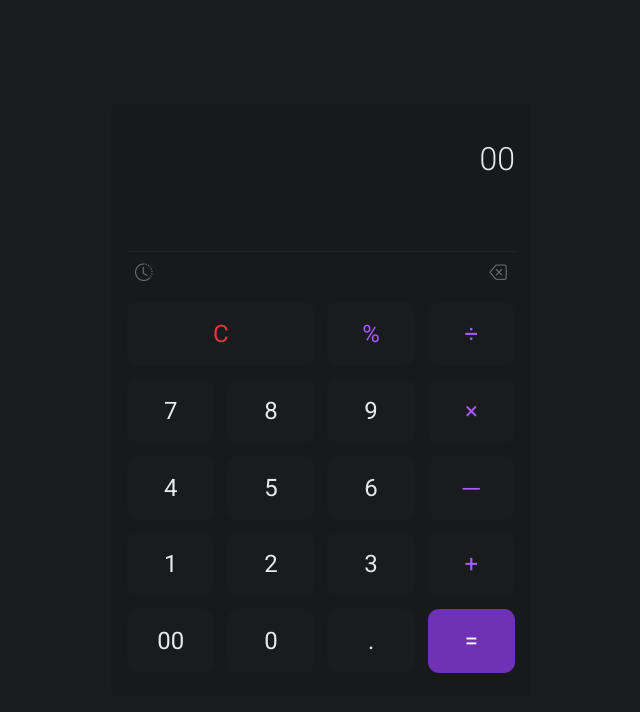
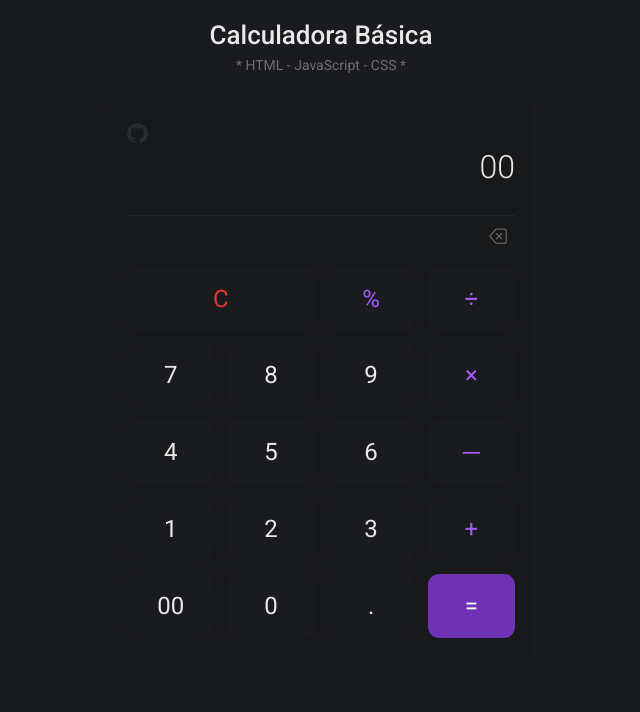
Before and after one commit to kat-val/Calculadora-JS, a plain HTML site: page index.html in a window 1280 px wide. Both pictures are taken after a click on the element "00". Shown: the whole page, without its empty margins (319-959 px from the left). Drawn offline with nearby package versions, Linux system fonts and the light colour scheme.

Commit message:
Función básica de la calculadora realizada, con arreglos y mejoras de Css

```diff
--- a/app.js
+++ b/app.js
@@ -1,19 +1,15 @@
-
 const keys = document.querySelectorAll("[data-key]");
-// const operators = document.querySelectorAll(".operators");
-
-const outputPreview = document.getElementById("outputPreview");   //arriba
-const outputResult = document.getElementById("outputResult");     //abajo
-
-// FUNCIONES
+const outputPreview = document.getElementById("outputPreview");
+const outputResult = document.getElementById("outputResult");
 
 for (let key of keys){
    const value = key.dataset.key;
    // const operators = ["-", "+", "/", "%"];
+   // `<span class="operator">&times; &divide; &percnt;</span>`
 
    key.addEventListener("click", ()=> {
-
       if(value == "AC"){
+         input = "";
          outputPreview.innerText = "";
          outputResult.innerText = "";
       }
@@ -22,21 +18,19 @@ for (let key of keys){
       }
       else if(value == "="){
          try {
+            outputResult.className += " resultado";
             outputResult.innerText = eval(outputPreview.innerText);
+            outputPreview.innerText = "";
          }
          catch(err) {
-            outputPreview.innerText = "Error, vuelva a intentar";
+            outputPreview.innerText = "";
+            outputResult.innerText = "Error, vuelva a intentar";
             console.log(err)
          }
       }
       else {
+         outputResult.innerText = "";
          outputPreview.innerText += value;
       }
    });
-
 }
-
-// if(value == "-" || "+" || "/" || "%"){
-//    outputPreview.classList.add("operator");
-// }
-// outputPreview.innerText += value;
--- a/index.html
+++ b/index.html
@@ -1,19 +1,28 @@
 <!DOCTYPE html>
-<html lang="en">
+<html lang="es">
 <head>
    <meta charset="UTF-8">
    <meta name="viewport" content="width=device-width, initial-scale=1.0">
    <title>Calculadora</title>
+   <link rel="apple-touch-icon" sizes="180x180" href="icons/apple-touch-icon.png">
+   <link rel="icon" type="image/png" sizes="32x32" href="icons/favicon-32x32.png">
+   <link rel="icon" type="image/png" sizes="16x16" href="icons/favicon-16x16.png">
+   <link rel="manifest" href="icons/site.webmanifest">
    <link rel="stylesheet" href="style.css">
 </head>
 <body>
-   <main id="calculator">
+   <main>
+      <h1>Calculadora Básica</h1>
+      <p class="subtitle">* HTML - JavaScript - CSS *</p>
+      <section id="calculator">
+         <a href="https://github.com/kat-val/Calculadora-JS" target="_blank">
+            <i class="bi bi-github"></i>
+         </a>
          <div class="calculator__output">
-         <span id="outputPreview" class="calculator__output--preview"></span>
+            <span id="outputPreview" class="calculator__output--result"></span>
             <span id="outputResult" class="calculator__output--result"></span>
          </div>
          <div class="calculator__navbar">
-         <div><i class="bi bi-clock-history"></i></div>
             <div><i data-key="blackspace" class="bi bi-backspace"></i></div>
          </div>
          <div class="calculator__keyboard">
@@ -75,8 +84,8 @@
                <span>&equals;</span>
             </div>
          </div>
+      </section>
    </main>
-
    <script src="app.js"></script>
 </body>
 </html>
--- a/style.css
+++ b/style.css
@@ -1,8 +1,8 @@
 @import url("https://cdn.jsdelivr.net/npm/bootstrap-icons@1.11.3/font/bootstrap-icons.min.css");
 @import url('https://fonts.googleapis.com/css2?family=Roboto:wght@300;400;500&display=swap');
 
+/* ------ NORMALIZE ------ */
 :root {
-   /* font-family: system-ui, Avenir, Helvetica, Arial, sans-serif; */
    font-family: 'Roboto', sans-serif;
    line-height: 1.5;
    font-weight: 400;
@@ -12,13 +12,11 @@
    -moz-osx-font-smoothing: grayscale;
    font-size: 16px;
 }
-
 * {
    margin: 0;
    padding: 0;
    box-sizing: border-box;
 }
-
 header,
 section,
 main,
@@ -40,61 +38,85 @@ h1, h2 {
 p {
    text-wrap: pretty;
 }
+
+/* ------ MAIN STYLE ------ */
 body {
    background-color: #1a1b1f;
    color: #e9e9e9;
    display: grid;
    place-content: center;
-   height: 100vh;
+   gap: 1.5rem;
 }
 
-/* ------ MAIN STYLE ------ */
+main {
+   margin-top: 1rem;
+   display: flex;
+   flex-direction: column;
+   align-items: center;
+}
 
+h1 {
+   text-align: center;
+   font-size: 1.625rem;
+}
+
+.subtitle {
+   text-align: center;
+   font-size: 0.875rem;
+   color: #6e6e6e;
+   margin-bottom: 0.5rem;
+}
+
+/* ---- Calculadora ---- */
 #calculator {
+   position: relative;
    display: flex;
    flex-direction: column;
    width: 420px;
    height: auto;
    padding: 1rem;
+   margin-top: 1.2rem;
    border-radius: 0.5rem;
    background-color: #18191b;
-   /* outline: 1px solid #2b2b2b; */
+}
+
+a {
+   position: absolute;
+   background: #18191b;
+   color: #292b33;
+   font-size: 1.3rem;
+   transition: color .3s ease-in-out;
+}
+a:hover {
+   color: #a45bf7b6;
 }
 
 .calculator__output {
    text-align: end;
-   margin: 1rem 0;
-   /* outline: 1px dashed rgba(0, 0, 255, 0.486); */
    display: flex;
    flex-direction: column;
-   gap: 1rem;
-   height: 6.25rem;
+   justify-content: center;
+   height: 6rem;
 }
 
-.calculator__output--preview {
+.calculator__output--result {
    font-weight: 300;
    font-size: 2rem;
 }
 
-.calculator__output--result {
-   color: #777;
-   font-size: 1.5rem;
-}
-
 .calculator__navbar {
    display: flex;
-   justify-content: space-between;
+   justify-content: end;
    border-top: 1px solid #24252b;
    padding: 0.5rem;
-   /* outline: 1px dotted rgba(0, 128, 0, 0.671); */
    color: #6e6e6e;
 }
 
-i.bi {
+i.bi-backspace {
    font-size: 1.1rem;
    transition: color .2s ease;
 }
-.bi:hover {
+i.bi-backspace:hover {
    cursor: pointer;
    color: #a45bf7b6;
 }
@@ -102,7 +124,6 @@ i.bi {
 .calculator__keyboard {
    display: grid;
    grid-template-columns: repeat(4, 1fr);
-   /* outline: 1px solid greenyellow; */
    font-size: 1.5rem;
    gap: 0.8rem;
    padding: 0.5rem 0;
@@ -110,7 +131,6 @@ i.bi {
 
 .key {
    background-color: #1a1b1f;
-   /* outline: 1px dashed green; */
    height: 4rem;
    display: flex;
    align-items: center;
@@ -135,6 +155,10 @@ i.bi {
    color: #a45bf7;
 }
 
+.resultado {
+   color: #ba7ffd;
+}
+
 .key.equal {
    background-color: #6f32b6;
    color: #fff;
@@ -143,6 +167,7 @@ i.bi {
    background: #a45bf7;
 }
 
+/* ------ MEDIA QUERY ------ */
 @media (width <= 440px){
    #calculator {
       width: 100vw;
```
Also changed, not shown: icons/android-chrome-192x192.png (added), icons/android-chrome-512x512.png (added), icons/apple-touch-icon.png (added), icons/favicon-16x16.png (added), icons/favicon-32x32.png (added), icons/favicon.ico (added), icons/site.webmanifest (added), 1 other file. Lines whose indentation alone changed are shown as unchanged.
